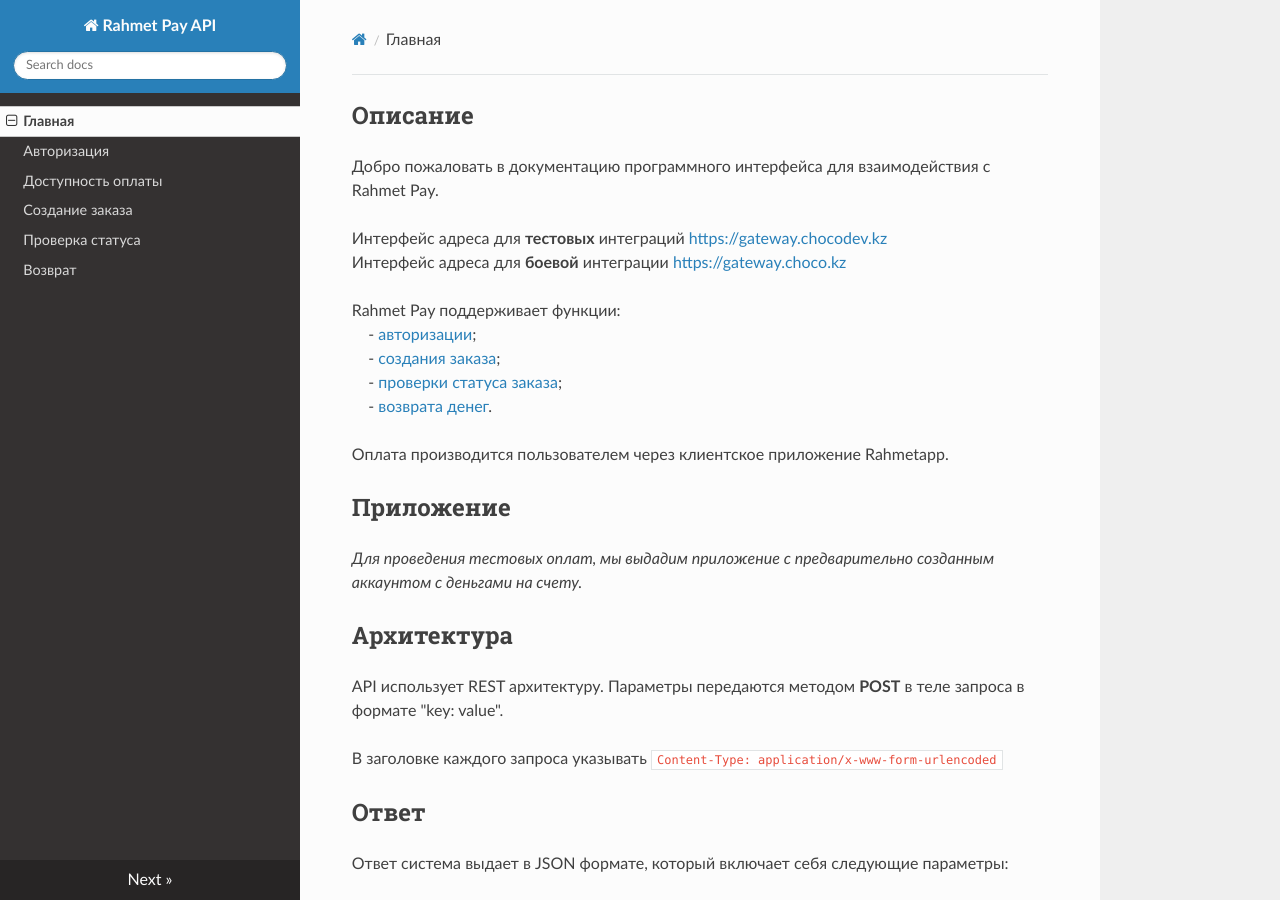
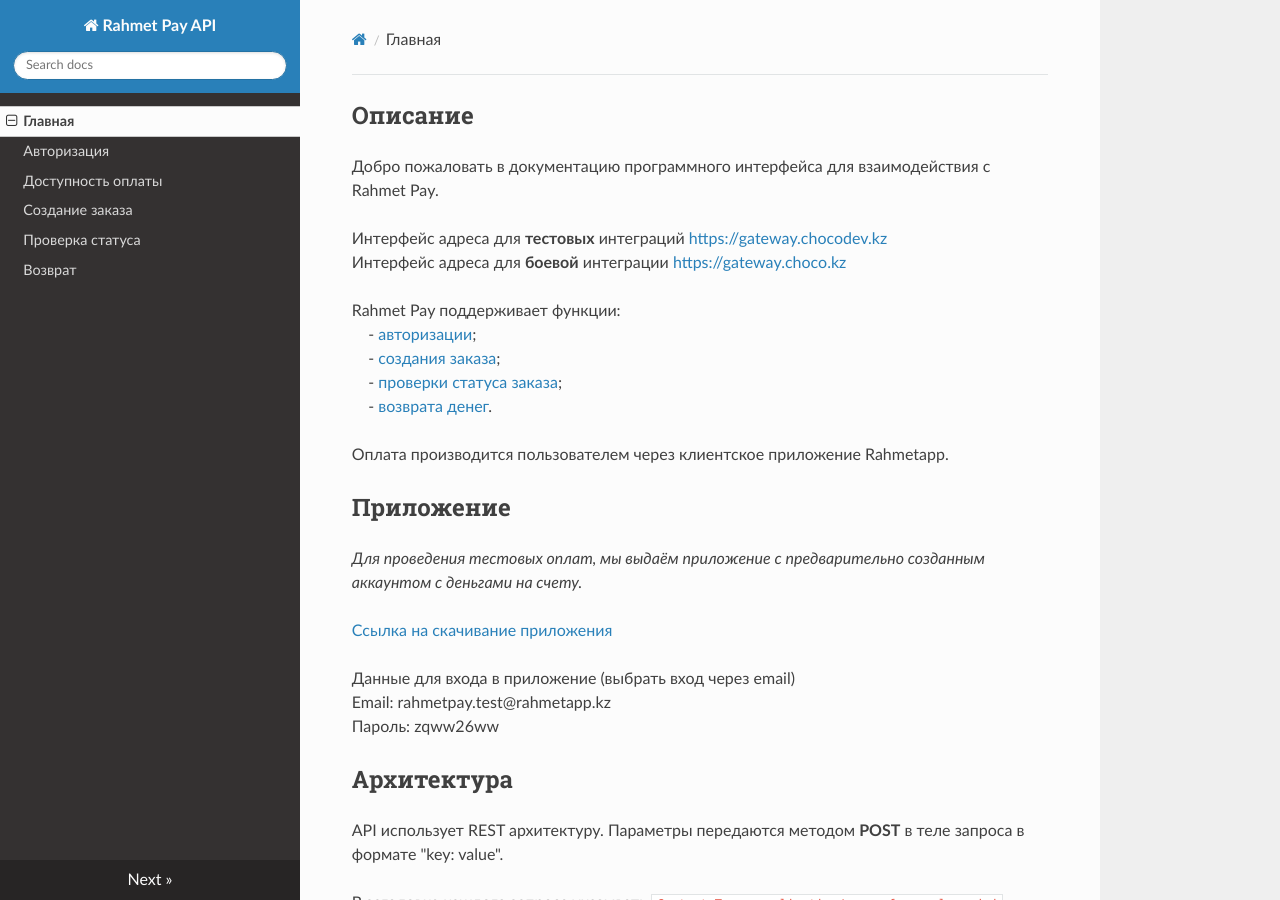
Before and after one commit to rahmetapp/docs, an MkDocs documentation site: the page built from docs/index.md, in a window 1280 px wide and 900 px high. Built offline with MkDocs 1.6.1, drawn with Linux system fonts in a browser that asks for light colours; nearby versions of some CDN libraries; old or Windows-style settings are respelled for this version of MkDocs.

Commit message:
app & credentials

```diff
--- a/docs/index.md
+++ b/docs/index.md
@@ -16,7 +16,13 @@ Rahmet Pay поддерживает функции:
 
 ## Приложение
 
-*Для проведения тестовых оплат, мы выдадим приложение с предварительно созданным аккаунтом с деньгами на счету.*
+*Для проведения тестовых оплат, мы выдаём приложение с предварительно созданным аккаунтом с деньгами на счету.*
+
+[Ссылка на скачивание приложения](https://github.com/rahmetapp/docs/app-develop-debug.apk)
+
+Данные для входа в приложение (выбрать вход через email)
+Email: rahmetpay.test@rahmetapp.kz
+Пароль: zqww26ww
 
 ## Архитектура
 API использует REST архитектуру. Параметры передаются методом **POST** в теле запроса в формате "key: value".
```
Also changed, not shown: docs/auth.md (+3 -3 lines), 1 other file.
